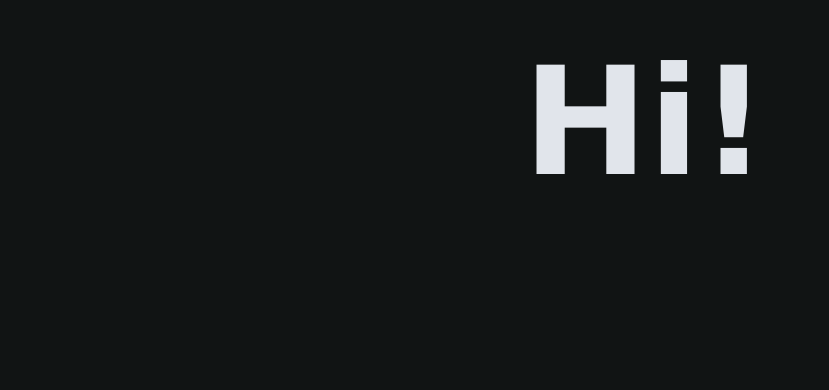
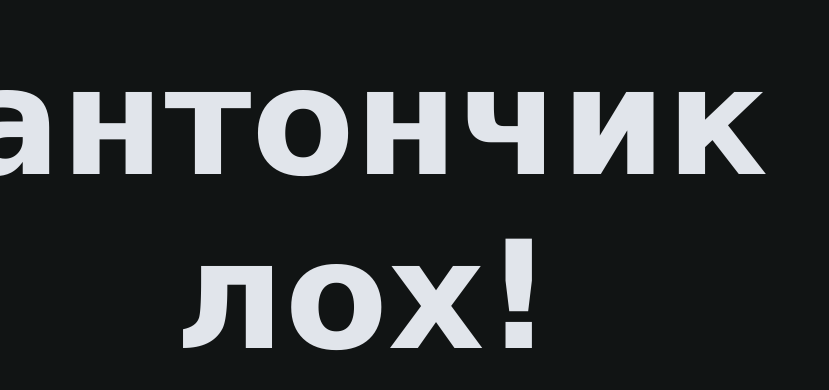
Before and after one commit to Zineks/vkbase, a plain HTML site: page index.html in a window 1280 px wide. Shown: the part 250-640 px from the top of the page, without its empty margins (0-829 px from the left). Drawn offline with Linux system fonts and the light colour scheme.

Commit message:
Update index.html

```diff
--- a/index.html
+++ b/index.html
@@ -8,7 +8,7 @@
 </head>
 
 <body bgcolor="#111414">
-	<h1 class="test">Hi!</h1>
+	<h1 class="test">антончик лох!</h1>
 </body>
 
 </html>
```
